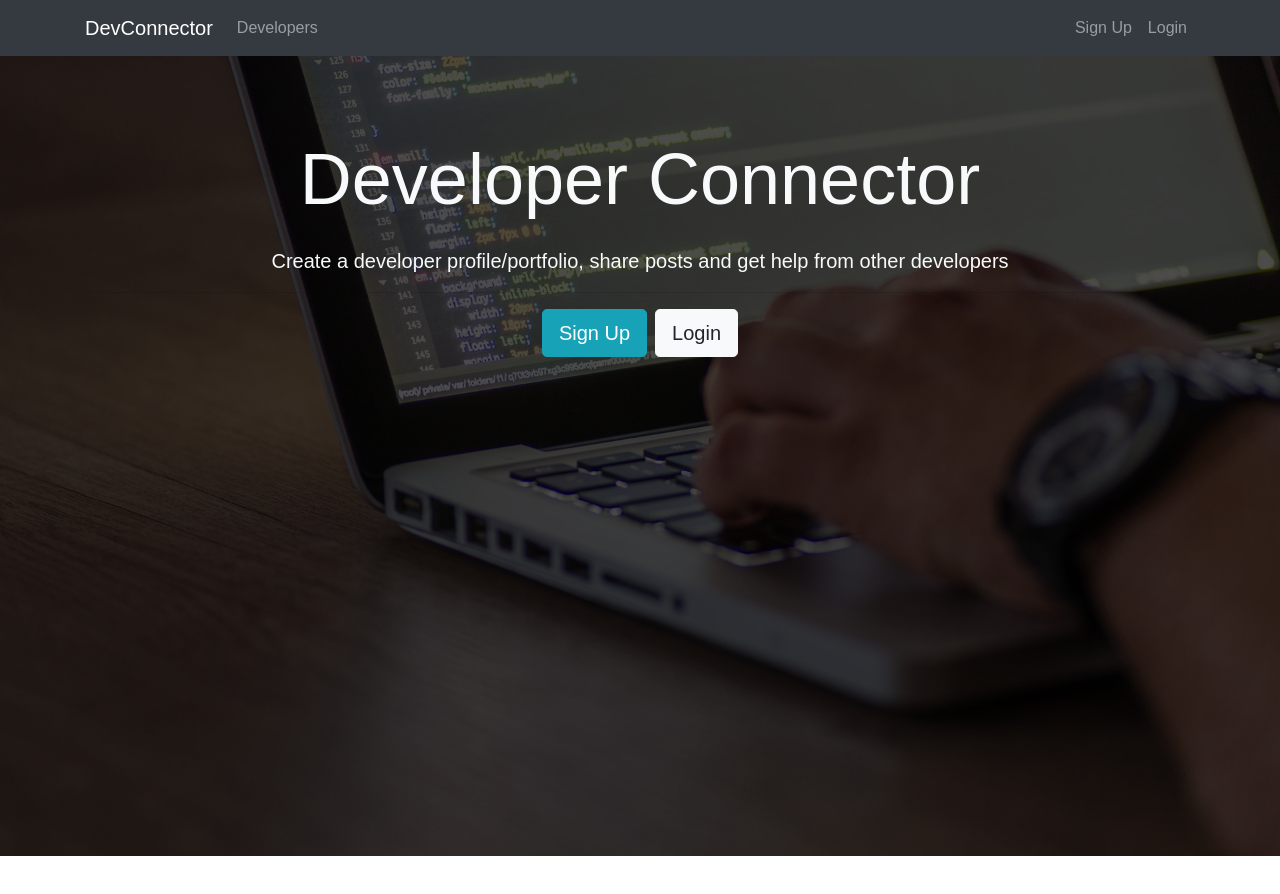
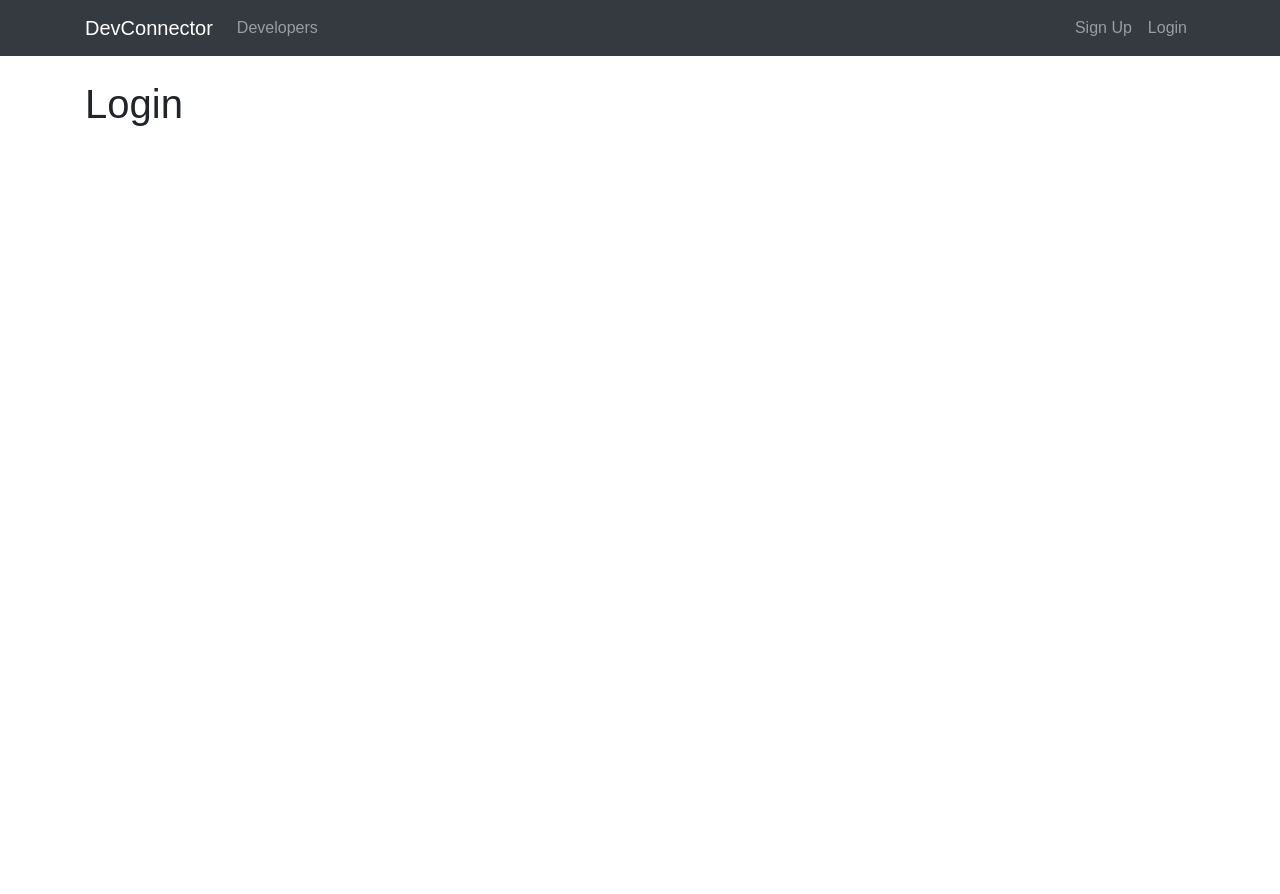
Before and after one commit to OisinFoley/Mini-Developer-Social-Network, a React (Create React App) app in the folder client/: page /login in a window 1280 px wide. Shown: the top 894 px of the page. After the commit the page ends 800 px from the top, so only its background shows below. Built offline with nearby package versions, Linux system fonts and the light colour scheme.

Commit message:
React-router basic setup.

```diff
--- a/client/package.json
+++ b/client/package.json
@@ -5,6 +5,7 @@
   "dependencies": {
     "react": "^16.4.2",
     "react-dom": "^16.4.2",
+    "react-router-dom": "^4.3.1",
     "react-scripts": "1.1.5"
   },
   "scripts": {
--- a/client/src/App.js
+++ b/client/src/App.js
@@ -1,18 +1,29 @@
 import React, { Component } from 'react';
+import { BrowserRouter as Router, Route } from 'react-router-dom';
+
 import Navbar from './components/layout/Navbar';
 import Footer from './components/layout/Footer';
 import Landing from './components/layout/Landing';
+
+import Register from './components/auth/Register';
+import Login from './components/auth/Login';
 
 import './App.css';
 
 class App extends Component {
   render() {
     return (
-      <div className="App">
-        <Navbar />
-        <Landing />
-        <Footer />
-      </div>
+      <Router>
+        <div className="App">
+          <Navbar />
+          <Route exact path="/" component={Landing} />
+          <div className="container">
+            <Route exact path="/register" component={Register} />
+            <Route exact path="/login" component={Login} />
+          </div>
+          <Footer />
+        </div>
+      </Router>
     );
   }
 }
--- /dev/null
+++ b/client/src/components/auth/Login.js
@@ -0,0 +1,13 @@
+import React, { Component } from 'react';
+
+class Login extends Component {
+  render() {
+    return (
+      <div>
+        <h1> Login </h1>
+      </div>
+    );
+  }
+}
+
+export default Login;
--- /dev/null
+++ b/client/src/components/auth/Register.js
@@ -0,0 +1,13 @@
+import React, { Component } from 'react';
+
+class Register extends Component {
+  render() {
+    return (
+      <div>
+        <h1> Register </h1>
+      </div>
+    );
+  }
+}
+
+export default Register;
--- a/client/src/components/layout/Landing.js
+++ b/client/src/components/layout/Landing.js
@@ -1,4 +1,5 @@
 import React, { Component } from 'react';
+import { Link } from 'react-router-dom';
 
 class Landing extends Component {
   render() {
@@ -15,12 +16,12 @@
                   from other developers
                 </p>
                 <hr />
-                <a href="register.html" className="btn btn-lg btn-info mr-2">
+                <Link to="/register" className="btn btn-lg btn-info mr-2">
                   Sign Up
-                </a>
-                <a href="login.html" className="btn btn-lg btn-light">
+                </Link>
+                <Link to="/login" className="btn btn-lg btn-light">
                   Login
-                </a>
+                </Link>
               </div>
             </div>
           </div>
--- a/client/src/components/layout/Navbar.js
+++ b/client/src/components/layout/Navbar.js
@@ -1,13 +1,14 @@
 import React, { Component } from 'react';
+import { Link } from 'react-router-dom';
 
 class Navbar extends Component {
   render() {
     return (
       <nav className="navbar navbar-expand-sm navbar-dark bg-dark mb-4">
         <div className="container">
-          <a className="navbar-brand" href="landing.html">
+          <Link className="navbar-brand" to="/">
             DevConnector
-          </a>
+          </Link>
           <button
             className="navbar-toggler"
             type="button"
@@ -20,23 +21,23 @@
           <div className="collapse navbar-collapse" id="mobile-nav">
             <ul className="navbar-nav mr-auto">
               <li className="nav-item">
-                <a className="nav-link" href="profiles.html">
+                <Link className="nav-link" to="/profiles">
                   {' '}
                   Developers
-                </a>
+                </Link>
               </li>
             </ul>
 
             <ul className="navbar-nav ml-auto">
               <li className="nav-item">
-                <a className="nav-link" href="register.html">
+                <Link className="nav-link" to="/register">
                   Sign Up
-                </a>
+                </Link>
               </li>
               <li className="nav-item">
-                <a className="nav-link" href="login.html">
+                <Link className="nav-link" to="/login">
                   Login
-                </a>
+                </Link>
               </li>
             </ul>
           </div>
```
